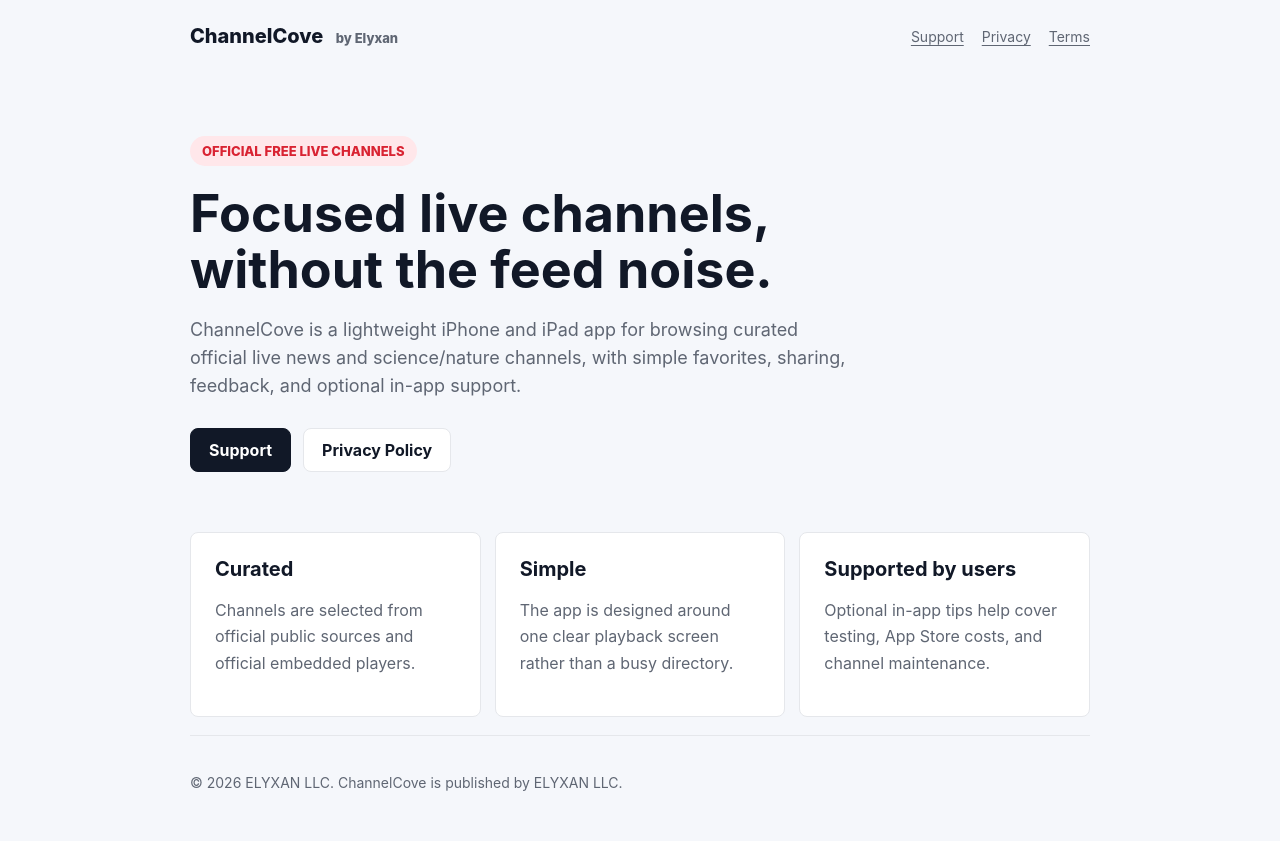
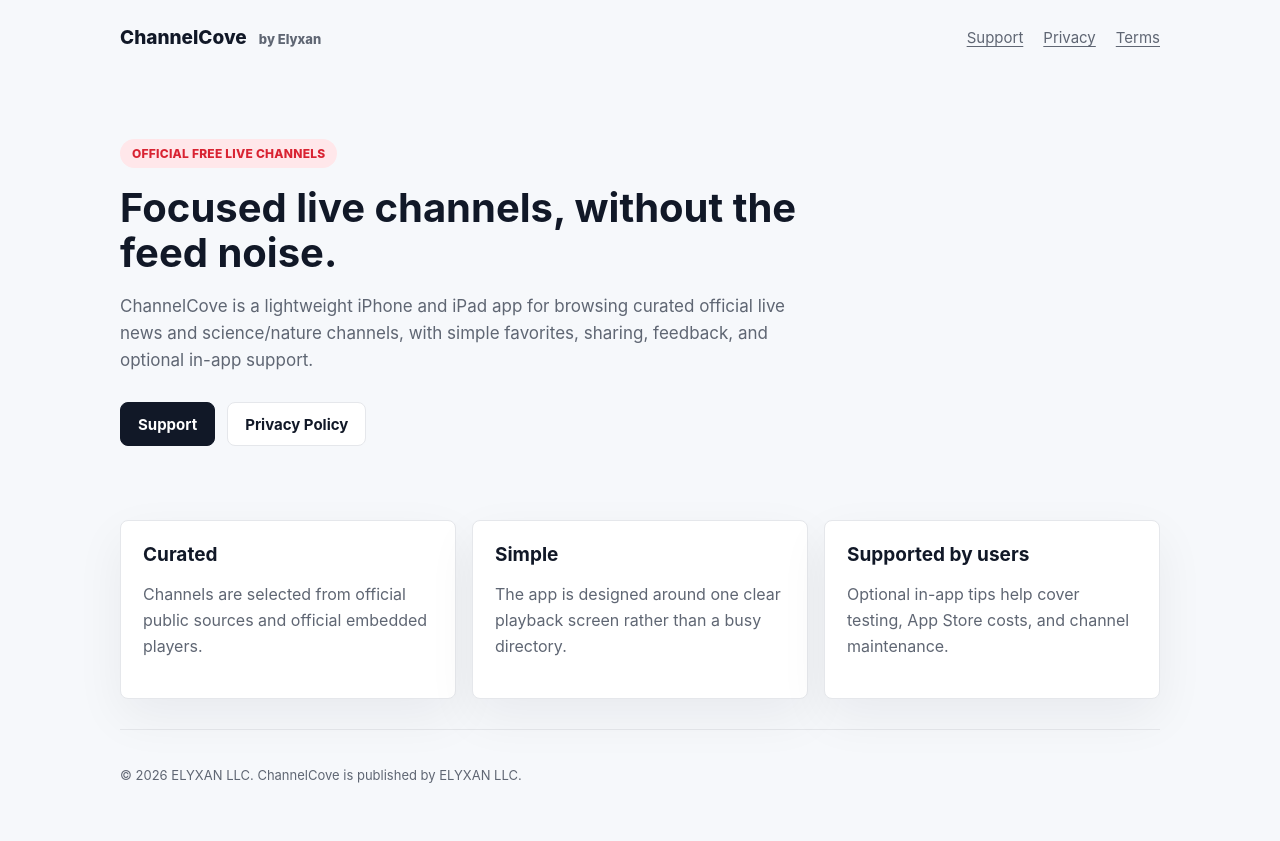
Before and after one commit to pxj873-code/channelcove-site, a plain HTML site: page index.html in a window 1280 px wide. Drawn offline with Linux system fonts and the light colour scheme.

Commit message:
Polish ChannelCove landing page typography

```diff
--- a/index.html
+++ b/index.html
@@ -6,7 +6,7 @@
     <title>ChannelCove</title>
     <meta name="description" content="ChannelCove is a simple app for watching official free live channels.">
     <meta name="robots" content="noindex, nofollow, noarchive, nosnippet">
-    <link rel="stylesheet" href="/styles.css">
+    <link rel="stylesheet" href="/styles.css?v=20260528-ui2">
   </head>
   <body>
     <div class="page">
--- a/styles.css
+++ b/styles.css
@@ -3,10 +3,12 @@
   --ink: #111827;
   --muted: #5f6673;
   --line: #e5e7eb;
+  --line-strong: #d8dde6;
   --paper: #ffffff;
-  --wash: #f5f7fb;
+  --wash: #f6f8fb;
   --accent: #d92332;
   --accent-soft: #ffe7ea;
+  --shadow: 0 18px 50px rgba(17, 24, 39, 0.06);
 }
 
 * {
@@ -31,7 +33,7 @@ a {
 }
 
 .page {
-  width: min(900px, calc(100% - 32px));
+  width: min(1040px, calc(100% - 40px));
   margin: 0 auto;
 }
 
@@ -40,12 +42,12 @@ a {
   align-items: center;
   justify-content: space-between;
   gap: 20px;
-  padding: 24px 0;
+  padding: 26px 0 18px;
 }
 
 .brand {
   font-weight: 800;
-  font-size: 20px;
+  font-size: 19px;
   letter-spacing: 0;
   text-decoration: none;
 }
@@ -59,13 +61,14 @@ a {
 .nav-links {
   display: flex;
   align-items: center;
-  gap: 18px;
+  gap: 20px;
   color: var(--muted);
-  font-size: 14px;
+  font-size: 15px;
 }
 
 .hero {
-  padding: 64px 0 42px;
+  max-width: 780px;
+  padding: 72px 0 48px;
 }
 
 .eyebrow {
@@ -75,24 +78,25 @@ a {
   border-radius: 999px;
   background: var(--accent-soft);
   color: var(--accent);
-  font-size: 13px;
+  font-size: 12px;
   font-weight: 800;
+  letter-spacing: 0.02em;
   text-transform: uppercase;
 }
 
 h1 {
-  margin: 20px 0 16px;
-  max-width: 720px;
-  font-size: clamp(34px, 5vw, 52px);
-  line-height: 1.08;
+  margin: 18px 0 16px;
+  max-width: 680px;
+  font-size: clamp(31px, 3.6vw, 40px);
+  line-height: 1.12;
   letter-spacing: 0;
 }
 
 .lead {
-  max-width: 660px;
+  max-width: 710px;
   color: var(--muted);
-  font-size: 18px;
-  line-height: 1.55;
+  font-size: 17px;
+  line-height: 1.6;
 }
 
 .actions {
@@ -107,12 +111,13 @@ h1 {
   align-items: center;
   justify-content: center;
   min-height: 44px;
-  padding: 0 18px;
+  padding: 0 17px;
   border-radius: 8px;
   border: 1px solid var(--ink);
   background: var(--ink);
   color: white;
   font-weight: 750;
+  font-size: 15px;
   text-decoration: none;
 }
 
@@ -123,42 +128,43 @@ h1 {
 }
 
 .section {
-  padding: 18px 0;
+  padding: 26px 0 30px;
 }
 
 .grid {
   display: grid;
   grid-template-columns: repeat(3, 1fr);
-  gap: 14px;
+  gap: 16px;
 }
 
 .card {
   background: var(--paper);
   border: 1px solid var(--line);
   border-radius: 8px;
-  padding: 24px;
+  padding: 22px;
+  box-shadow: var(--shadow);
 }
 
 .card h2,
 .content h2 {
   margin: 0 0 10px;
-  font-size: 20px;
+  font-size: 19px;
 }
 
 .card p,
 .content p,
 .content li {
   color: var(--muted);
-  line-height: 1.65;
+  line-height: 1.62;
 }
 
 .content {
   max-width: 760px;
-  padding: 36px 0 64px;
+  padding: 42px 0 64px;
 }
 
 .content h1 {
-  font-size: clamp(36px, 6vw, 56px);
+  font-size: clamp(34px, 5vw, 46px);
 }
 
 .content h2 {
@@ -169,13 +175,18 @@ h1 {
   border-top: 1px solid var(--line);
   padding: 24px 0 36px;
   color: var(--muted);
-  font-size: 14px;
+  font-size: 13px;
 }
 
 @media (max-width: 720px) {
+  .page {
+    width: min(100% - 28px, 1040px);
+  }
+
   .nav {
     align-items: flex-start;
     flex-direction: column;
+    padding-top: 20px;
   }
 
   .nav-links {
@@ -183,7 +194,11 @@ h1 {
   }
 
   .hero {
-    padding: 42px 0 32px;
+    padding: 38px 0 30px;
+  }
+
+  h1 {
+    font-size: 31px;
   }
 
   .grid {
```
Also changed, not shown: privacy/index.html (+1 -1 lines), support/index.html (+1 -1 lines), terms/index.html (+1 -1 lines).
